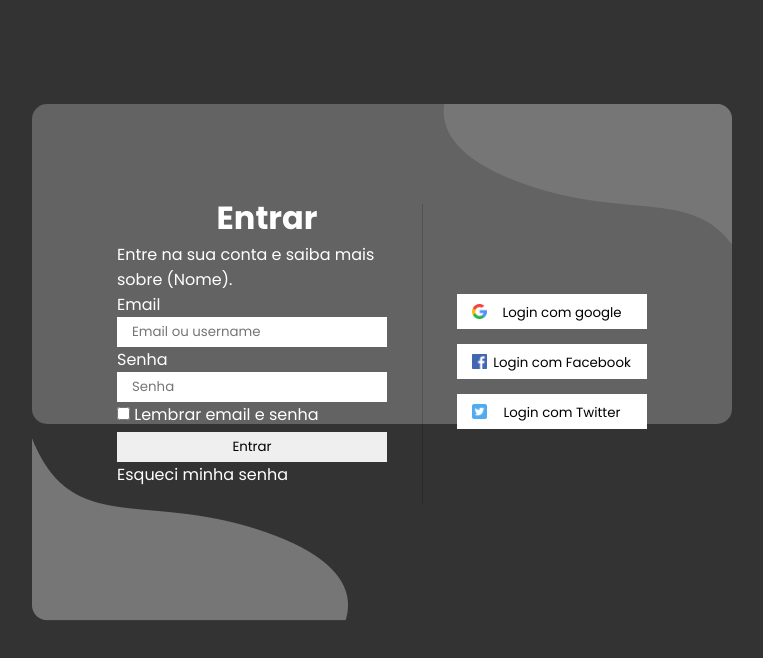
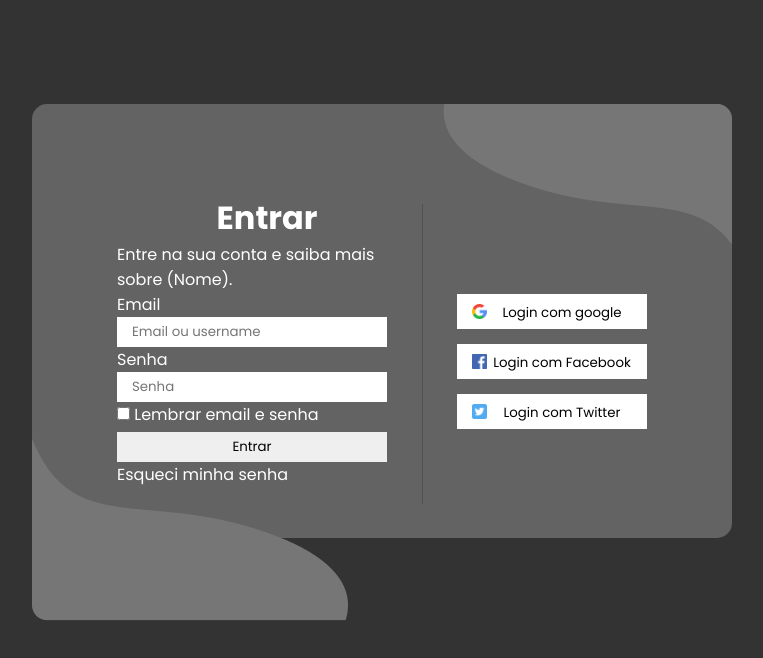
Before and after one commit to JulioAkaminee/Pagina-Login, a plain HTML site: page index.html in a window 1280 px wide. Shown: the whole page, without its empty margins (258-1021 px from the left). Drawn offline with Linux system fonts and the light colour scheme.

Commit message:
Update style.css

```diff
--- a/style.css
+++ b/style.css
@@ -14,7 +14,7 @@ body img{
     position: absolute;
 
     top: 13vh;
-    height: 40vh;
+    height: 54.2vh;
     width: 700px;
     background-color: #636363;
     margin: auto;
```
